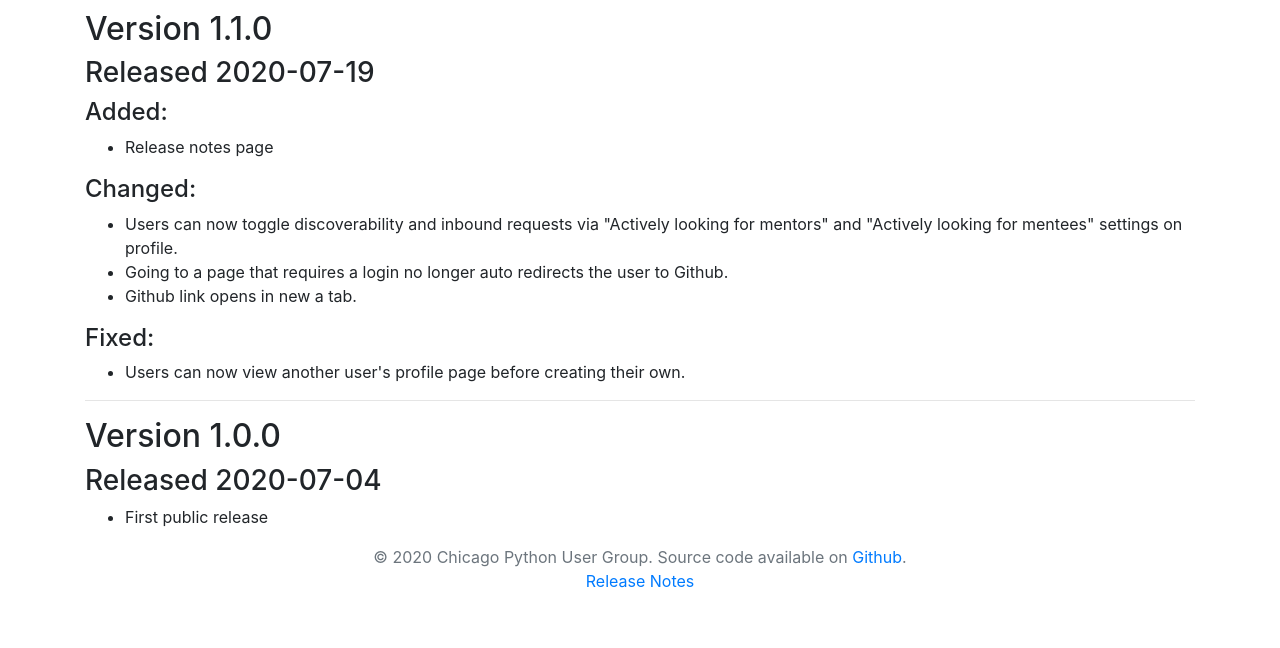
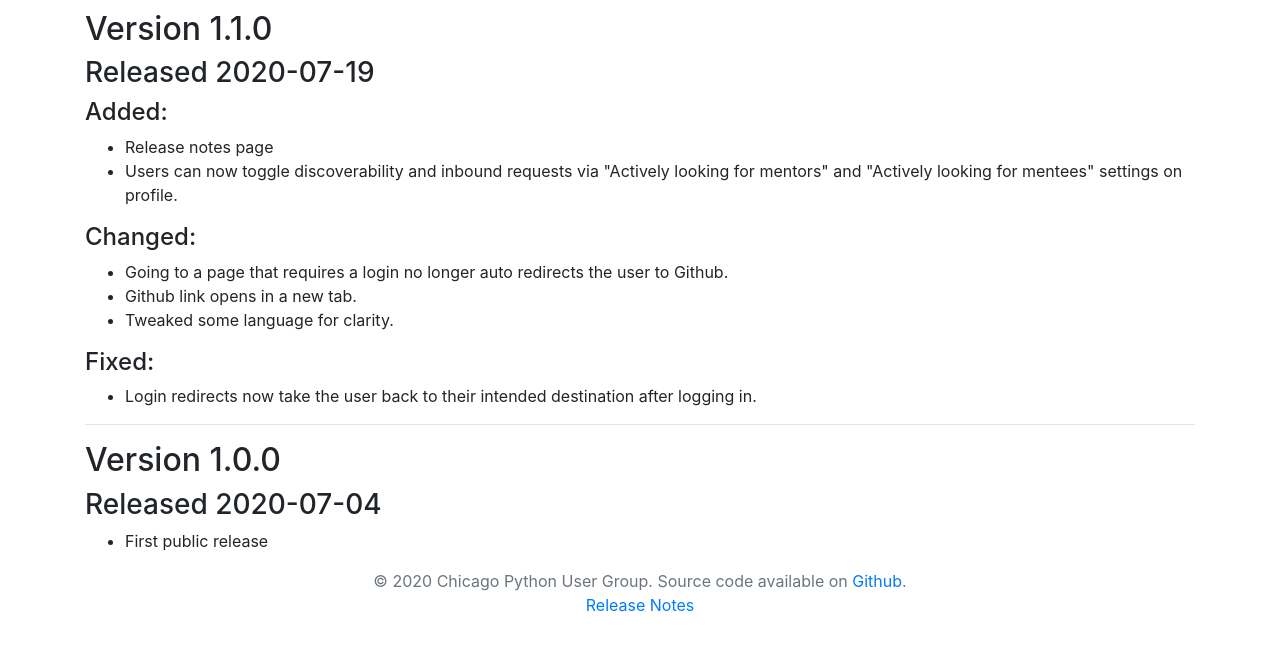
Before and after one commit to chicagopython/buddy_mentorship, a Django app: page /release_notes/ in a window 1280 px wide. Shown: the part 70-718 px from the top of the page. Run offline with Django 3.2, Linux system fonts and the light colour scheme; parts of the project's set-up code (start-up, migrations or seed data) failed here and were passed over; some libraries are stand-ins or nearby versions.

Commit message:
update notes

```diff
--- a/buddy_mentorship/templates/buddy_mentorship/release_notes.html
+++ b/buddy_mentorship/templates/buddy_mentorship/release_notes.html
@@ -25,16 +25,17 @@
     <h4>Added:</h4>
     <ul>
         <li>Release notes page</li>
+        <li>Users can now toggle discoverability and inbound requests via "Actively looking for mentors" and "Actively looking for mentees" settings on profile.</li>
     </ul>
     <h4>Changed:</h4>
     <ul>
-        <li>Users can now toggle discoverability and inbound requests via "Actively looking for mentors" and "Actively looking for mentees" settings on profile.
         <li>Going to a page that requires a login no longer auto redirects the user to Github.</li>
-        <li>Github link opens in new a tab.</li>
+        <li>Github link opens in a new tab.</li>
+        <li>Tweaked some language for clarity.</li>
     </ul>
     <h4>Fixed:</h4>
     <ul>
-        <li>Users can now view another user's profile page before creating their own.</li>
+        <li>Login redirects now take the user back to their intended destination after logging in.</li>
     </ul>
     <hr/>
 
```
